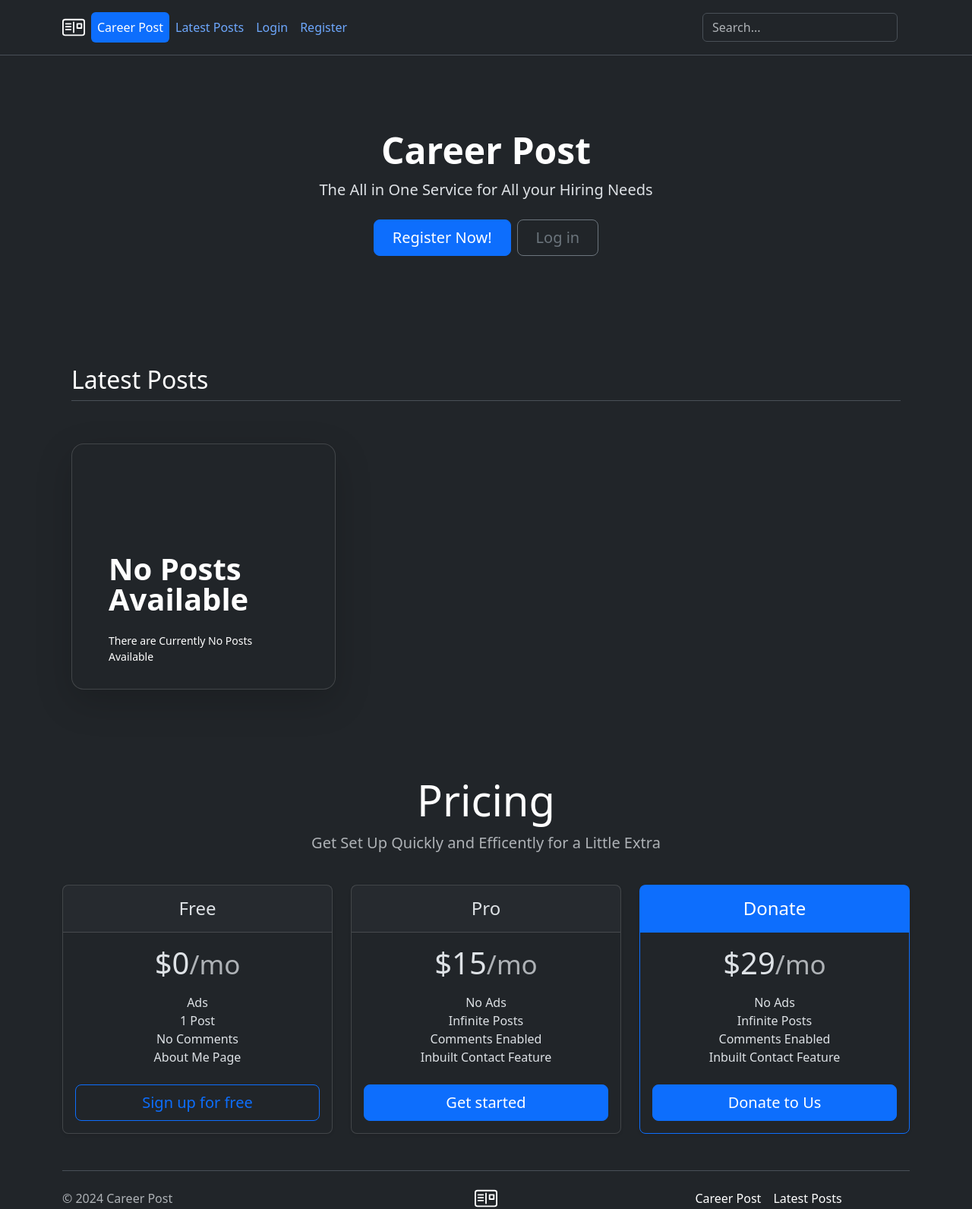
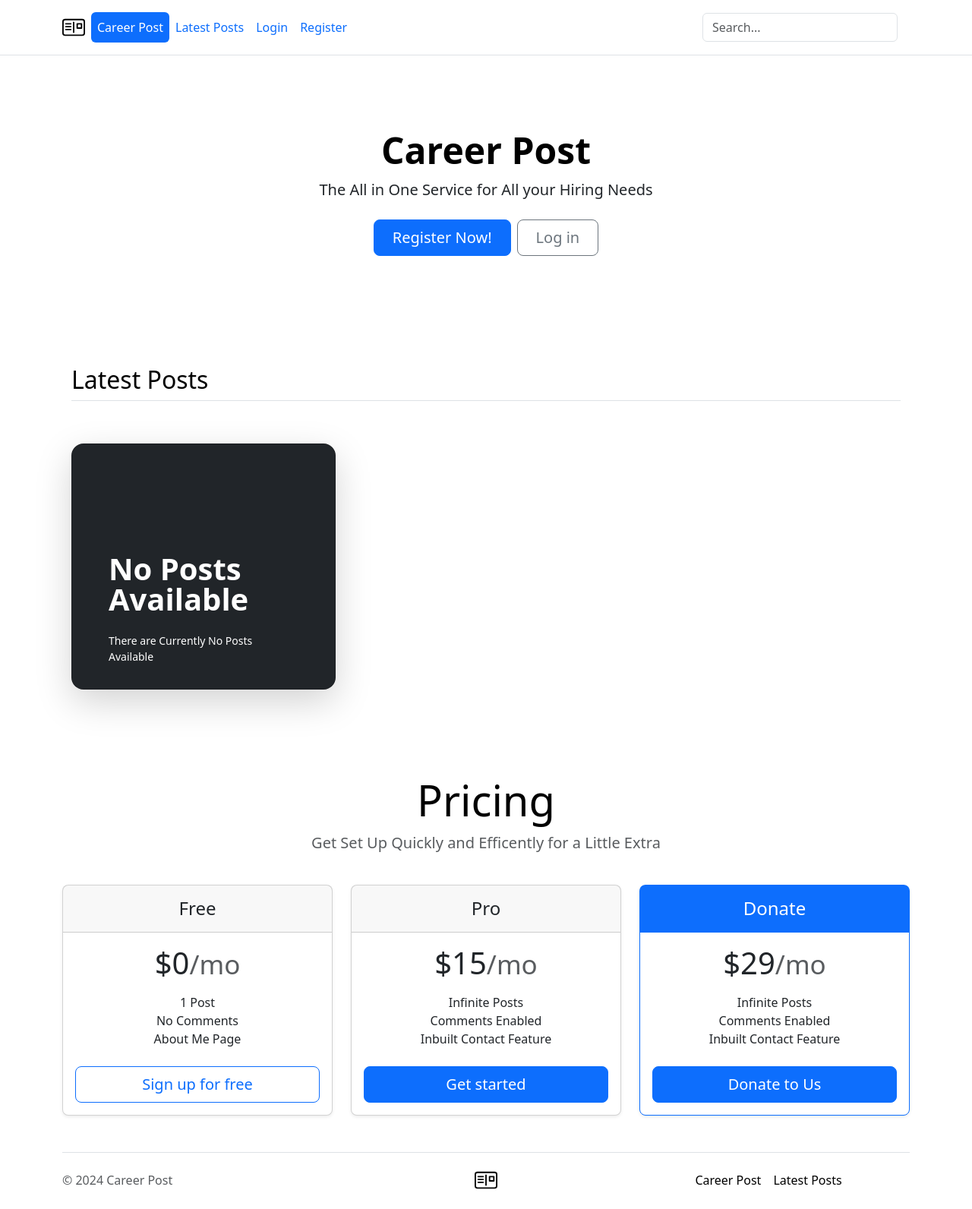
Before and after one commit to aaryan12jul/Career-Post, a Flask app: page / in a window 1280 px wide. Shown: the top 1592 px of the page at 76% size. After the commit the page ends 1566 px from the top, so only its background shows below. Run offline with Flask 3, Linux system fonts and the light colour scheme; data that the repository does not hold is empty; some libraries are stand-ins or nearby versions.

Commit message:
Fix Pricing Plan

```diff
--- a/templates/index.html
+++ b/templates/index.html
@@ -45,7 +45,6 @@
             <div class="card-body">
               <h1 class="card-title pricing-card-title">$0<small class="text-body-secondary fw-light">/mo</small></h1>
               <ul class="list-unstyled mt-3 mb-4">
-                <li>Ads</li>
                 <li>1 Post</li>
                 <li>No Comments</li>
                 <li>About Me Page</li>
@@ -62,7 +61,6 @@
             <div class="card-body">
               <h1 class="card-title pricing-card-title">$15<small class="text-body-secondary fw-light">/mo</small></h1>
               <ul class="list-unstyled mt-3 mb-4">
-                <li>No Ads</li>
                 <li>Infinite Posts</li>
                 <li>Comments Enabled</li>
                 <li>Inbuilt Contact Feature</li>
@@ -79,7 +77,6 @@
             <div class="card-body">
               <h1 class="card-title pricing-card-title">$29<small class="text-body-secondary fw-light">/mo</small></h1>
               <ul class="list-unstyled mt-3 mb-4">
-                <li>No Ads</li>
                 <li>Infinite Posts</li>
                 <li>Comments Enabled</li>
                 <li>Inbuilt Contact Feature</li>
```
